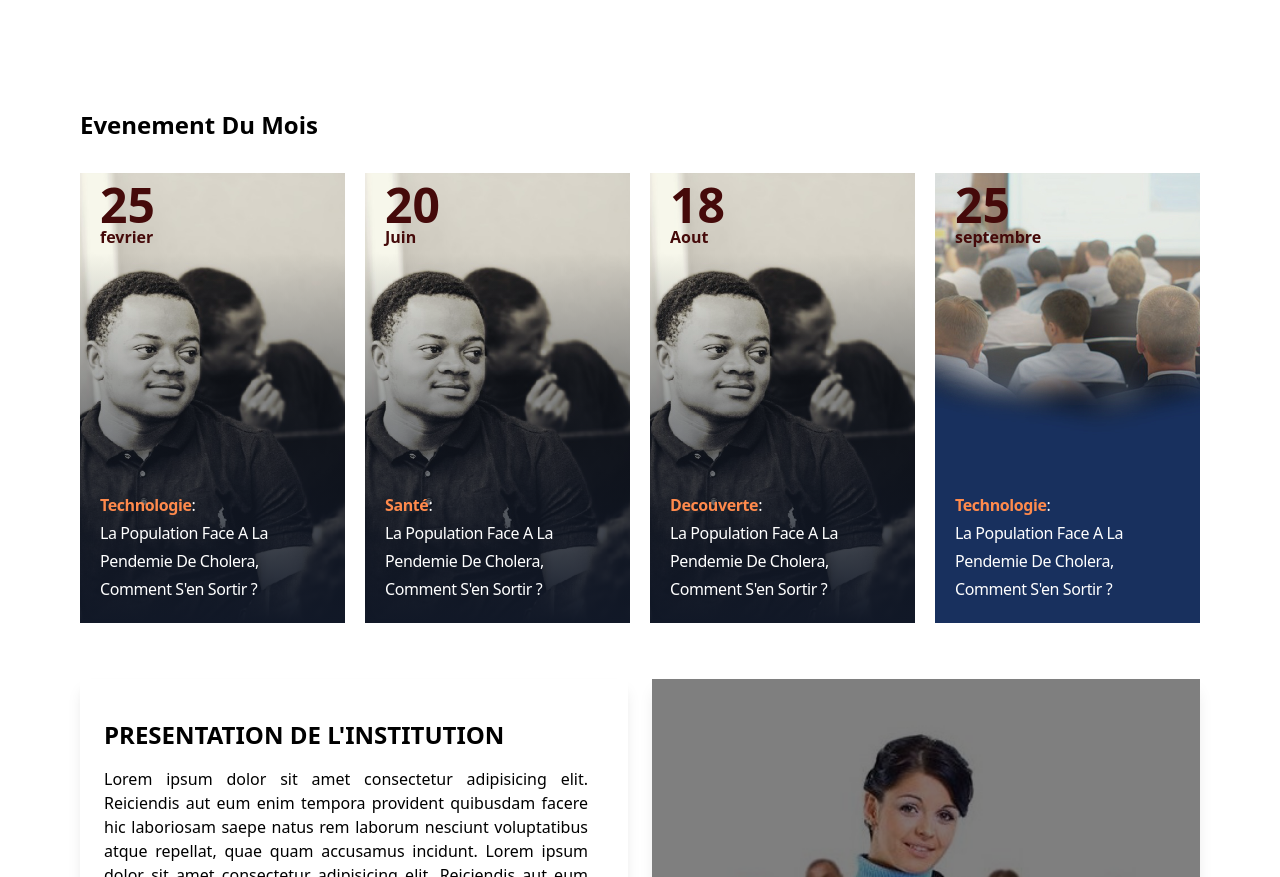
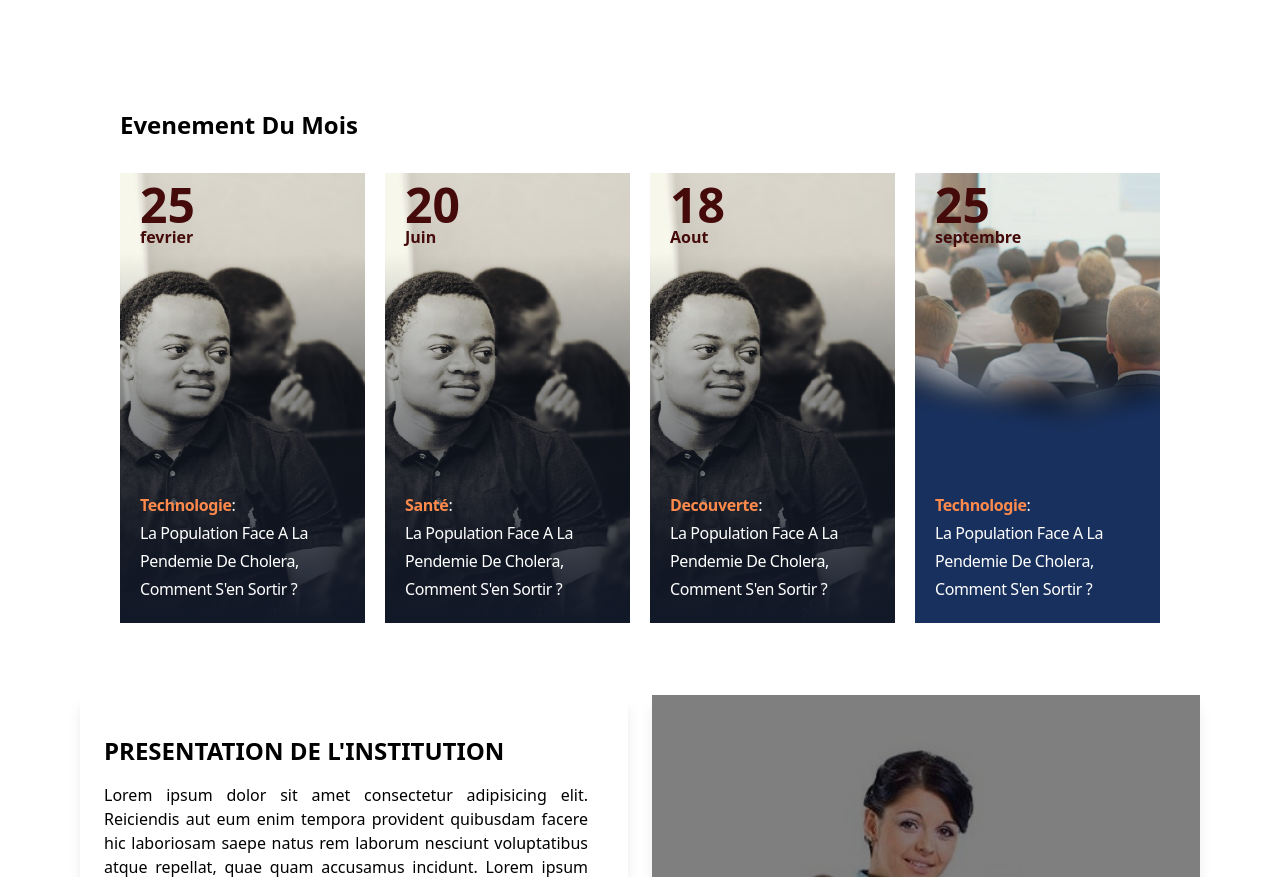
Before and after one commit to Monsieursky/unicamp, a website built with Vite: page html/index.html in a window 1280 px wide. Shown: the part 2124-3001 px from the top of the page. Built offline with nearby package versions, Linux system fonts and the light colour scheme.

Commit message:
update index.html
update index

```diff
--- a/html/index.html
+++ b/html/index.html
@@ -600,7 +600,7 @@
 
   <!-- evenements -->
 
-  <div class="container mx-auto  lg:px-10 xl-px-10  mb-6">
+  <div class="container mx-auto px-6 mb-10 md:px-12 xl:px-20">
     <p class="capitalize font-bold text-2xl py-8 px-10">evenement du mois</p>
 
     <div class=" px-10 grid grid-cols-1 lg:grid-cols-4 md:grid-cols-2 sm:grid-cols-2 gap-5">
```
